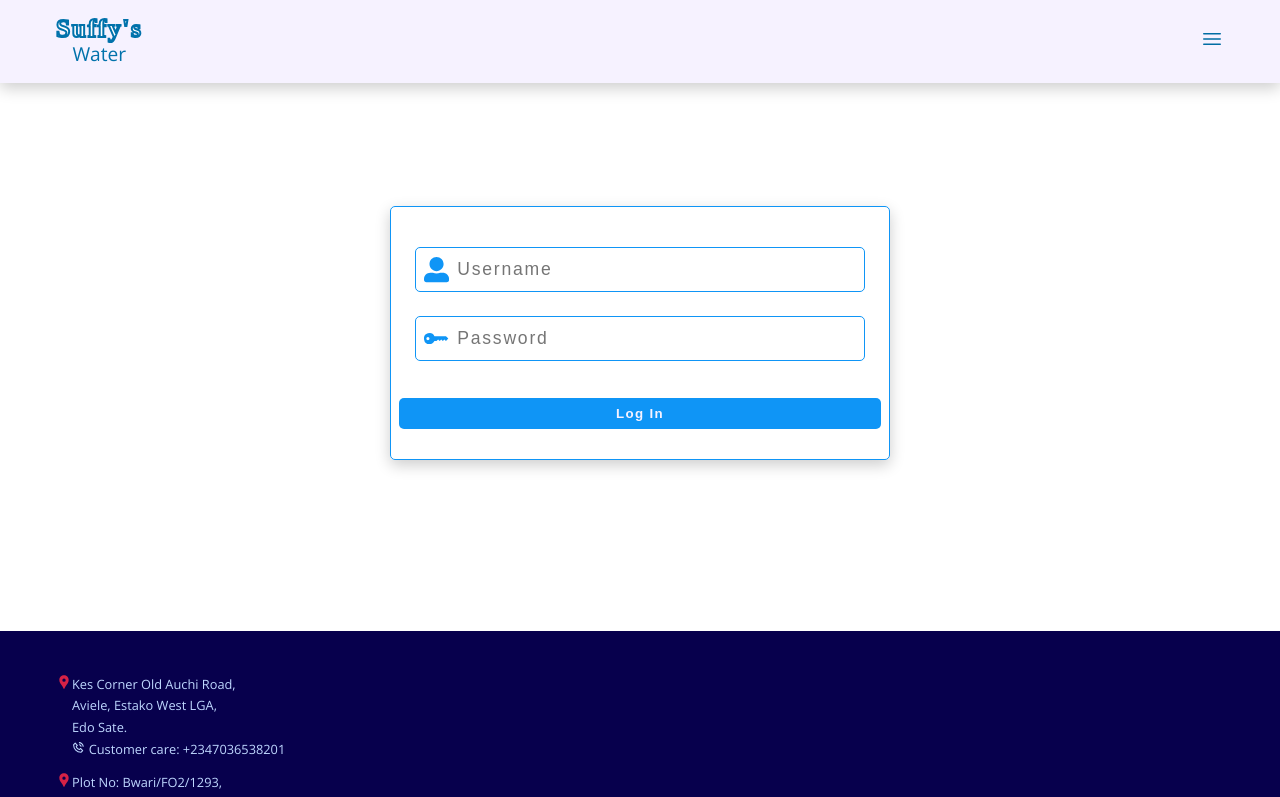
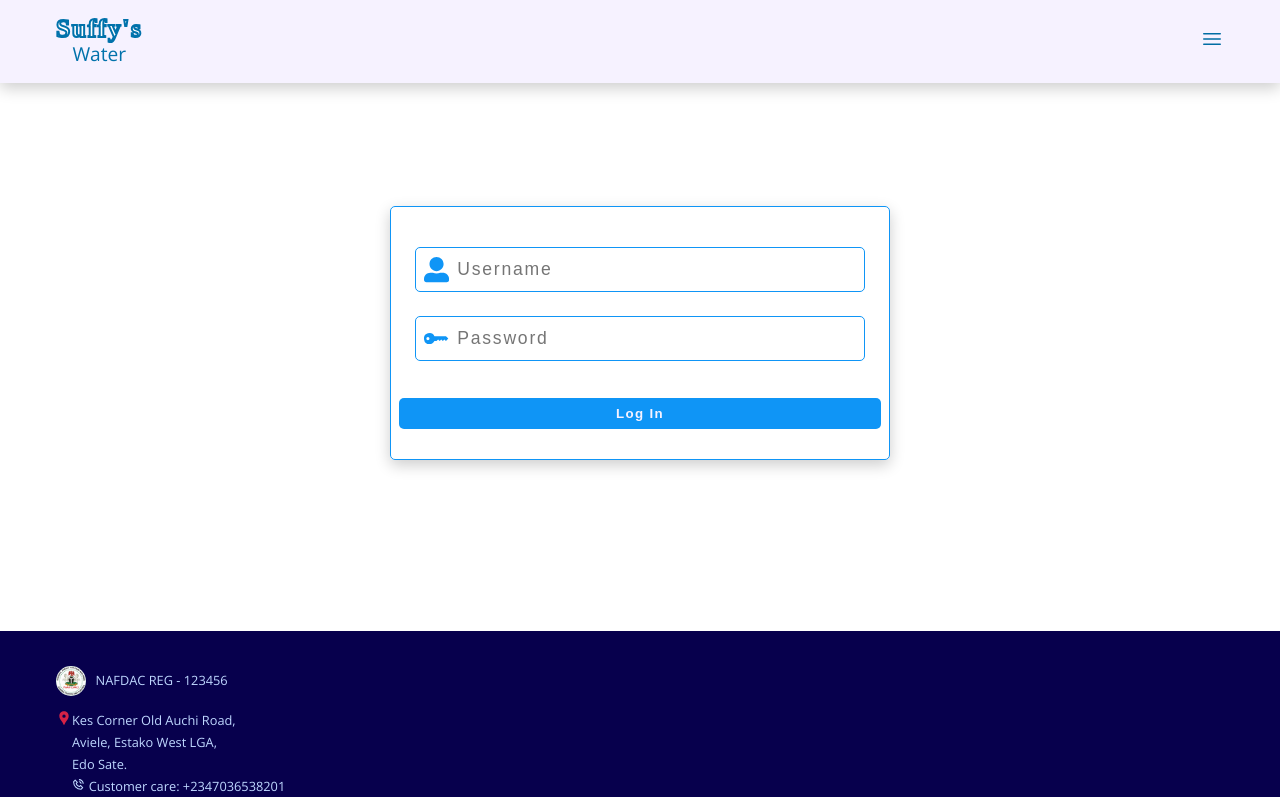
Before and after one commit to momohyusuf/suffy-water-clientSide, a React (Create React App) app: page /login in a window 1280 px wide. Shown: the top 797 px of the page. Built offline with nearby package versions, Linux system fonts and the light colour scheme; a web font is replaced by a local one; what javascript-time-ago would draw is missing.

Commit message:
added nafdac  reg

```diff
--- a/src/components/footer/Footer.jsx
+++ b/src/components/footer/Footer.jsx
@@ -1,7 +1,7 @@
-import React from "react";
-import { MdLocationPin } from "react-icons/md";
-import { BiPhoneCall } from "react-icons/bi";
-import { AiOutlineMail } from "react-icons/ai";
+import React from 'react';
+import { MdLocationPin } from 'react-icons/md';
+import { BiPhoneCall } from 'react-icons/bi';
+import { AiOutlineMail } from 'react-icons/ai';
 
 const Footer = () => {
   return (
@@ -10,13 +10,31 @@ const Footer = () => {
         <section>
           <div
             style={{
-              padding: "0.7em 0",
-              display: "flex",
+              padding: '0.2em 0',
+              display: 'flex',
+              alignItems: 'center',
+            }}
+          >
+            <img
+              src={require('../../assets/images/nafdac-logo.jpeg')}
+              width="30px"
+              alt="nafadac logo"
+              style={{
+                marginRight: '0.6em',
+                borderRadius: '50%',
+              }}
+            />
+            <p>NAFDAC REG - 123456</p>
+          </div>
+          <div
+            style={{
+              padding: '0.7em 0',
+              display: 'flex',
             }}
           >
             <MdLocationPin color="#D62246" />
             <div>
-              {" "}
+              {' '}
               <p>
                 Kes Corner Old Auchi Road,
                 <br />
@@ -26,7 +44,7 @@ const Footer = () => {
               <p>
                 <BiPhoneCall
                   style={{
-                    marginRight: "0.3em",
+                    marginRight: '0.3em',
                   }}
                 />
                 Customer care: +2347036538201
@@ -37,8 +55,8 @@ const Footer = () => {
           {/* ********************** */}
           <div
             style={{
-              paddingBottom: "2.5em",
-              display: "flex",
+              paddingBottom: '2.5em',
+              display: 'flex',
             }}
           >
             <MdLocationPin color="#D62246" />
@@ -52,20 +70,20 @@ const Footer = () => {
               <p>
                 <BiPhoneCall
                   style={{
-                    marginRight: "0.3em",
+                    marginRight: '0.3em',
                   }}
                 />
                 Customer care: 08022233392
               </p>
               <p
                 style={{
-                  display: "flex",
-                  alignItems: "center",
+                  display: 'flex',
+                  alignItems: 'center',
                 }}
               >
                 <AiOutlineMail
                   style={{
-                    marginRight: "0.3em",
+                    marginRight: '0.3em',
                   }}
                 />
                 Email: omonemusadr@yahoo.co.uk
@@ -76,10 +94,10 @@ const Footer = () => {
         {/* +++++++++++++++++ */}
         <div
           style={{
-            textAlign: "center",
-            fontWeight: "300",
-            borderTop: "1px solid rgb(52, 52, 52)",
-            fontSize: "0.5rem",
+            textAlign: 'center',
+            fontWeight: '300',
+            borderTop: '1px solid rgb(52, 52, 52)',
+            fontSize: '0.5rem',
           }}
         >
           <p>
@@ -88,7 +106,7 @@ const Footer = () => {
           </p>
           <p
             style={{
-              fontSize: "0.5rem",
+              fontSize: '0.5rem',
             }}
           >
             Developed by Starkweb Technologies +23409166454614, <br />
--- a/src/components/navbar/Navbar.jsx
+++ b/src/components/navbar/Navbar.jsx
@@ -3,7 +3,6 @@ import React from 'react';
 import { HiOutlineBars3 } from 'react-icons/hi2';
 import { useDispatch } from 'react-redux';
 import { toggleSidebar } from '../../features/order/orderSlice';
-import logo from '../../assets/images/logo.png';
 import { Link } from 'react-router-dom';
 
 const Navbar = () => {
```
Also changed, not shown: src/assets/images/nafdac-logo.jpeg (added), src/assets/images/nafdac-logo.png (added).
